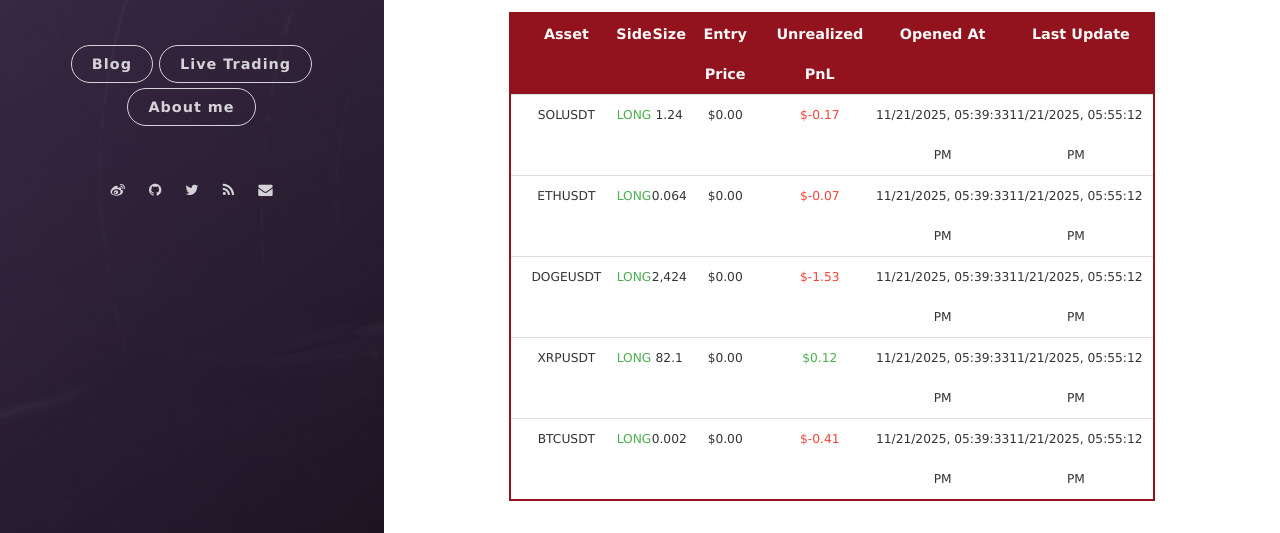
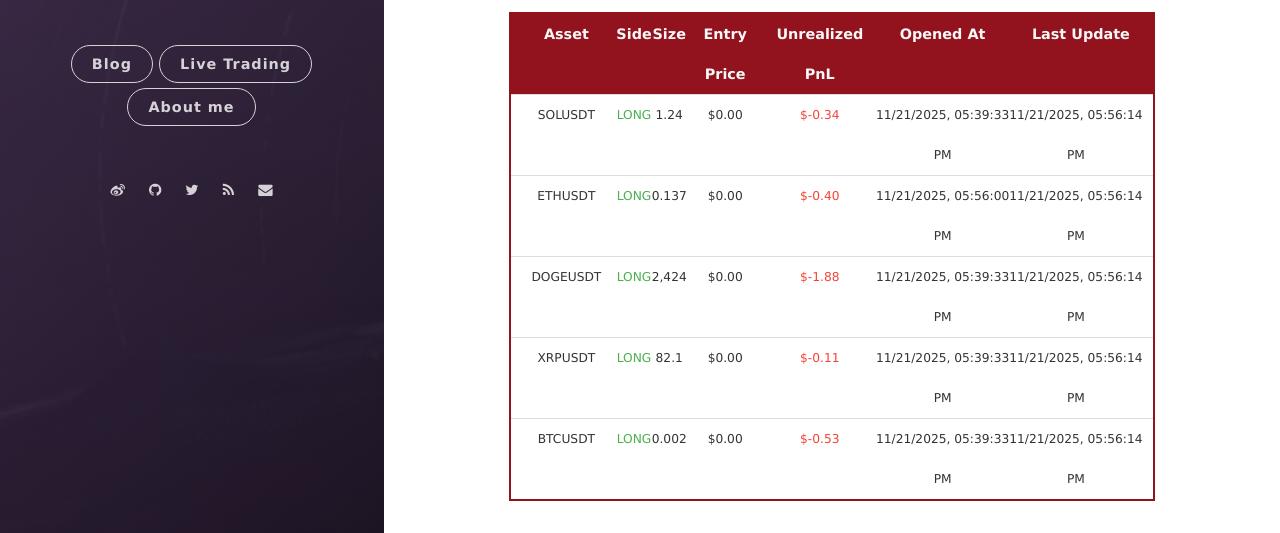
Before and after one commit to leeyegy/leeyegy.github.io, a Jekyll site: the page built from live-trading.html, in a window 1280 px wide and 1243 px high. Shown: the part 642-1175 px from the top of the window. Built offline with Jekyll 4.4.1, drawn with Linux system fonts in a browser that asks for light colours; nearby versions of some CDN libraries.

Commit message:
AccountMonitor: refresh positions 2025-11-22T01:56:14+08:00

```diff
--- a/assets/data/binance/positions.json
+++ b/assets/data/binance/positions.json
@@ -4,44 +4,44 @@
     "side": "LONG",
     "size": 1.24,
     "entryPrice": 0.0,
-    "unrealizedPnl": -0.16689802,
+    "unrealizedPnl": -0.33842483,
     "openedAt": "2025-11-22T01:39:33+08:00",
-    "reportedAt": "2025-11-22T01:55:12+08:00"
+    "reportedAt": "2025-11-22T01:56:14+08:00"
   },
   {
     "symbol": "ETHUSDT",
     "side": "LONG",
-    "size": 0.064,
+    "size": 0.137,
     "entryPrice": 0.0,
-    "unrealizedPnl": -0.07496,
-    "openedAt": "2025-11-22T01:39:33+08:00",
-    "reportedAt": "2025-11-22T01:55:12+08:00"
+    "unrealizedPnl": -0.39719858,
+    "openedAt": "2025-11-22T01:56:00+08:00",
+    "reportedAt": "2025-11-22T01:56:14+08:00"
   },
   {
     "symbol": "DOGEUSDT",
     "side": "LONG",
     "size": 2424.0,
     "entryPrice": 0.0,
-    "unrealizedPnl": -1.53485256,
+    "unrealizedPnl": -1.87857576,
     "openedAt": "2025-11-22T01:39:33+08:00",
-    "reportedAt": "2025-11-22T01:55:12+08:00"
+    "reportedAt": "2025-11-22T01:56:14+08:00"
   },
   {
     "symbol": "XRPUSDT",
     "side": "LONG",
     "size": 82.1,
     "entryPrice": 0.0,
-    "unrealizedPnl": 0.12220338,
+    "unrealizedPnl": -0.11494,
     "openedAt": "2025-11-22T01:39:33+08:00",
-    "reportedAt": "2025-11-22T01:55:12+08:00"
+    "reportedAt": "2025-11-22T01:56:14+08:00"
   },
   {
     "symbol": "BTCUSDT",
     "side": "LONG",
     "size": 0.002,
     "entryPrice": 0.0,
-    "unrealizedPnl": -0.4142,
+    "unrealizedPnl": -0.52685326,
     "openedAt": "2025-11-22T01:39:33+08:00",
-    "reportedAt": "2025-11-22T01:55:12+08:00"
+    "reportedAt": "2025-11-22T01:56:14+08:00"
   }
 ]
```
